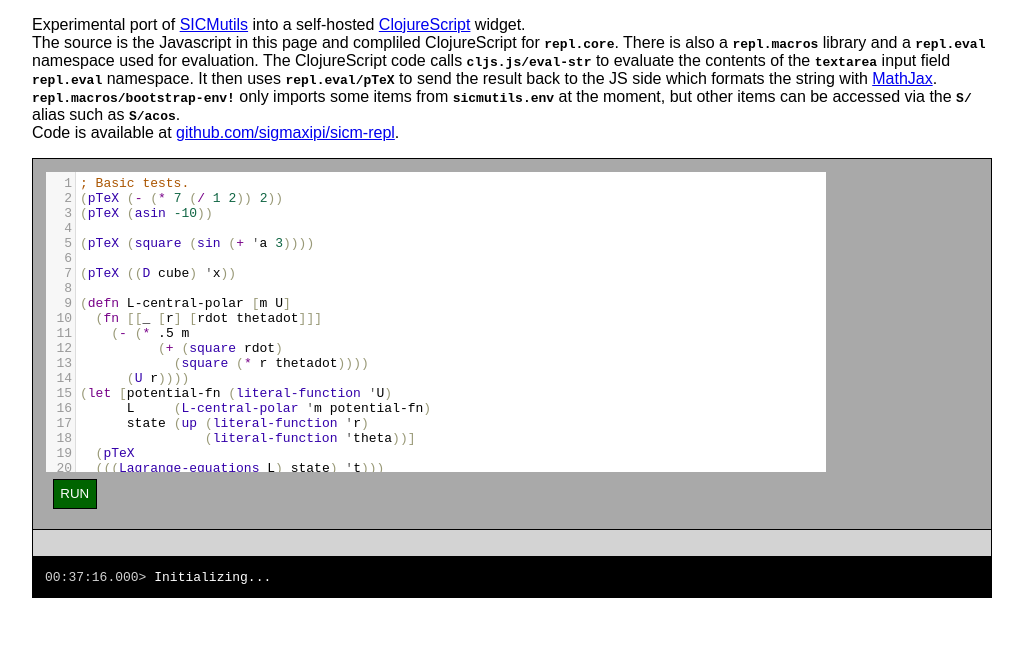
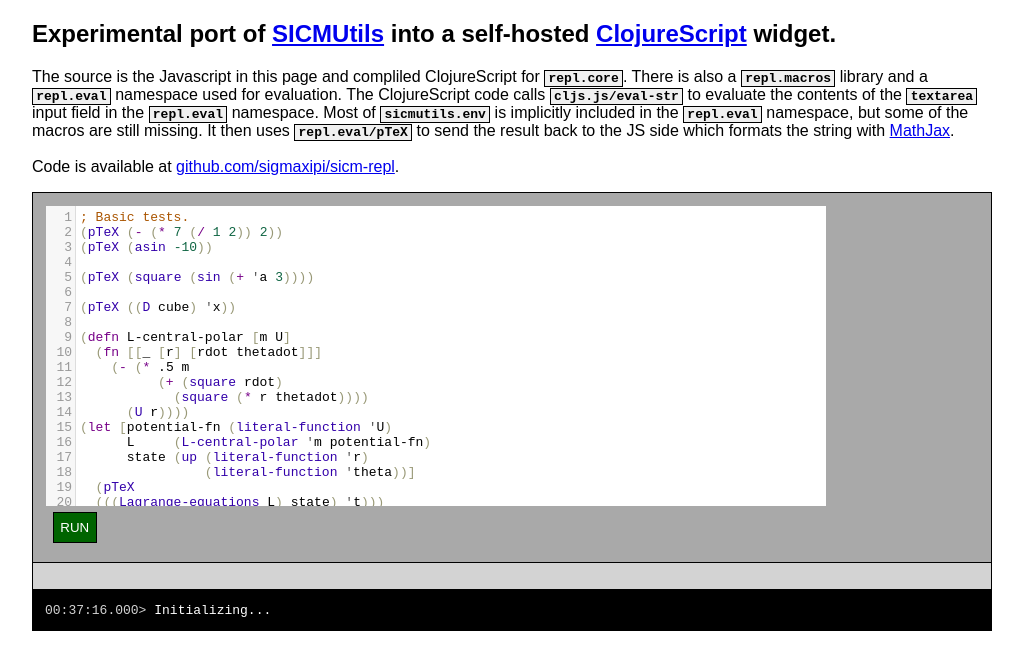
Before and after one commit to sigmaxipi/sicm-repl, a website with bundled scripts: page index.html in a window 1280 px wide. Shown: the whole page, without its empty margins (128-1151 px from the left). Built offline with nearby package versions, Linux system fonts and the light colour scheme; files whose address does not match are found by name.

Commit message:
Pull in all of sicmutils.env

```diff
--- a/index.html
+++ b/index.html
@@ -13,6 +13,10 @@ body {
 
 code {
   font-weight: bold;
+  background-color: rgb(240, 240, 240);
+  border: solid 1px black;
+  padding-left: .25em;
+  padding-right: .25em;
 }
 
 #log {
@@ -83,13 +87,13 @@ code {
   </head>
   <body>
     <p>
-      Experimental port of <a href="https://github.com/sicmutils/sicmutils">SICMutils</a> into a self-hosted <a href="https://clojurescript.org/">ClojureScript</a> widget.<br/>
+      <h2>Experimental port of <a href="https://github.com/sicmutils/sicmutils">SICMUtils</a> into a self-hosted <a href="https://clojurescript.org/">ClojureScript</a> widget.</h2>
       The source is the Javascript in this page and compliled ClojureScript for <code>repl.core</code>.
       There is also a <code>repl.macros</code> library and a <code>repl.eval</code> namespace used for evaluation.
-      The ClojureScript code calls <code>cljs.js/eval-str</code> to evaluate the contents of the <code>textarea</code> input field <code>repl.eval</code> namespace.
-      It then uses <code>repl.eval/pTeX</code> to send the result back to the JS side which formats the string with <a href="https://www.mathjax.org/">MathJax</a>.
-      <code>repl.macros/bootstrap-env!</code> only imports some items from <code>sicmutils.env</code> at the moment, but other items can be accessed via the <code>S/</code> alias such as <code>S/acos</code>.<br/>
-
+      The ClojureScript code calls <code>cljs.js/eval-str</code> to evaluate the contents of the <code>textarea</code> input field in the <code>repl.eval</code> namespace.
+      Most of <code>sicmutils.env</code> is implicitly included in the <code>repl.eval</code> namespace, but some of the macros are still missing.
+      It then uses <code>repl.eval/pTeX</code> to send the result back to the JS side which formats the string with <a href="https://www.mathjax.org/">MathJax</a>.<br/>
+      <br/>
       Code is available at <a href="https://github.com/sigmaxipi/sicm-repl">github.com/sigmaxipi/sicm-repl</a>.
     </p>
     <div id="log"></div>
```
Also changed, not shown: 3 other files.
